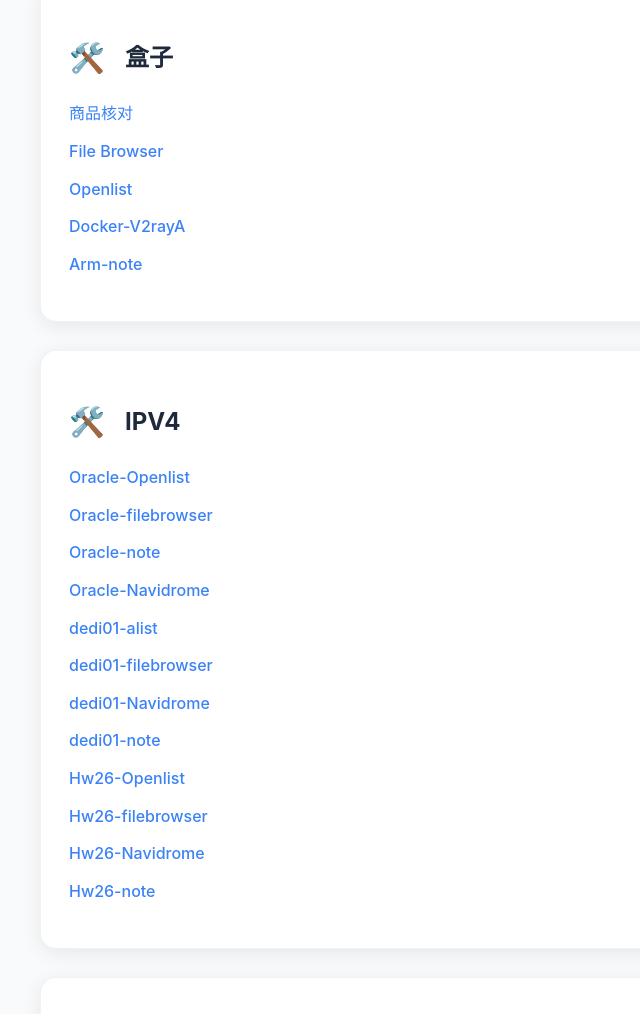
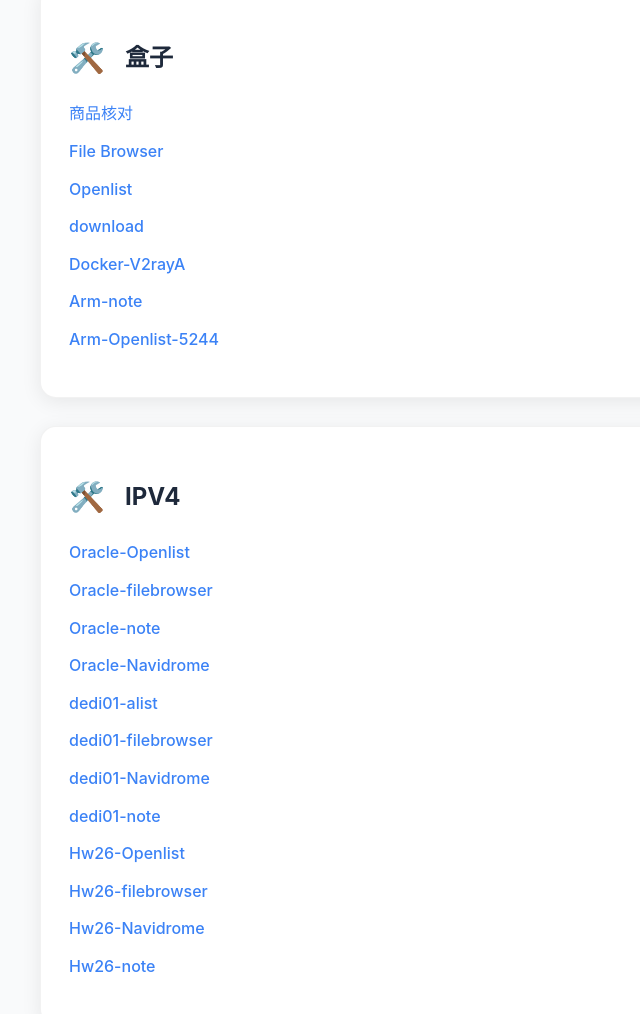
Before and after one commit to djd1226/vercel-hugo, a plain HTML site: page menu/index.html in a window 1280 px wide. Shown: the part 1835-2849 px from the top of the page, without its empty margins (0-640 px from the left). Drawn offline with Linux system fonts and the light colour scheme.

Commit message:
更新 menu 文件 - 2026-11-18 13:05:02
Co-authored-by: Qwen-Coder <qwen-coder@alibabacloud.com>

```diff
--- a/menu/index.html
+++ b/menu/index.html
@@ -323,8 +323,10 @@
             <li><a href="https://hot1226.serv00.net/check" target="_blank">商品核对</a></li>
             <li><a href="https://arm.123450908.xyz:9085" target="_blank">File Browser</a></li>
             <li><a href="https://arm.123450908.xyz:9244" target="_blank">Openlist</a></li>
+            <li><a href="https://arm.123450908.xyz:8443" target="_blank">download</a></li>
             <li><a href="http://arm.123450908.xyz:12017" target="_blank">Docker-V2rayA</a></li>
             <li><a href="http://arm.123450908.xyz:3020" target="_blank">Arm-note</a></li>
+            <li><a href="http://arm.123450908.xyz:5244" target="_blank">Arm-Openlist-5244</a></li>
         </ul>
     </div>
 
```
